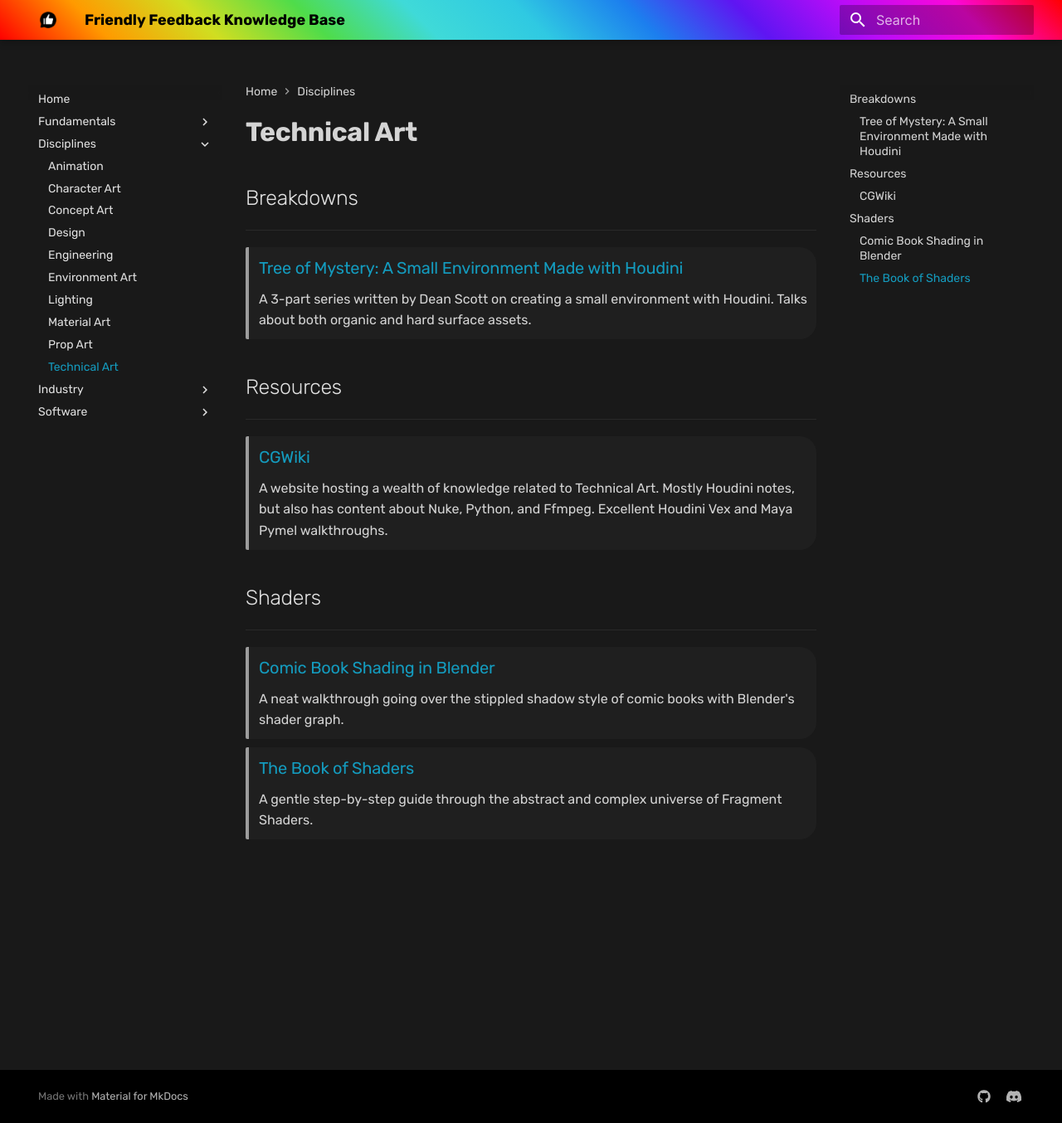
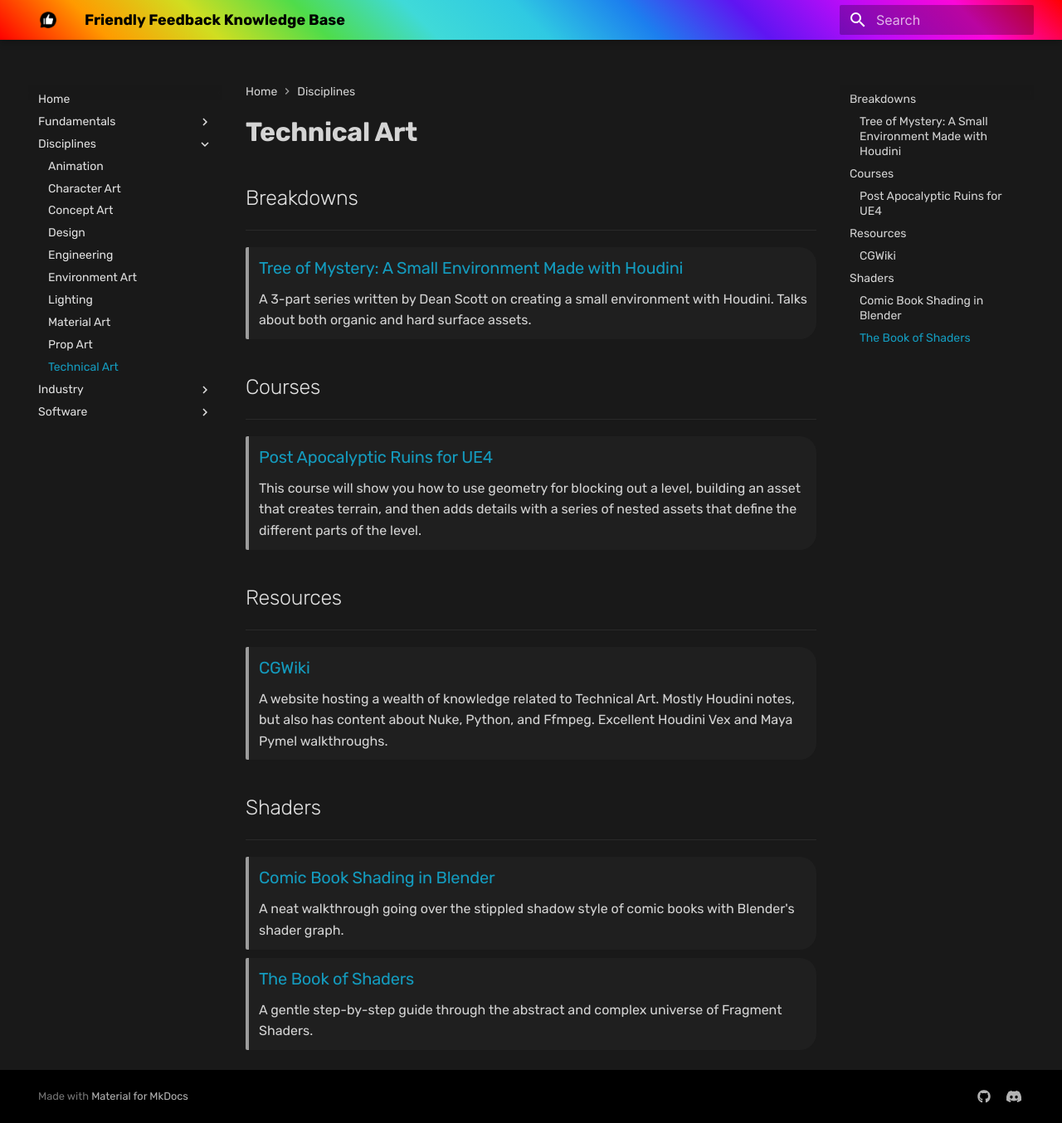
Before and after one commit to Zalek4/Friendly-Feedback-Knowledge-Base, an MkDocs documentation site: the page built from docs/disciplines/technical_art.md, in a window 1280 px wide and 1354 px high. Shown: the whole window at 83% size. Built offline with MkDocs 1.6.1 and Material for MkDocs 9.7.7, drawn with Linux system fonts in a browser that asks for light colours.

```diff
--- a/docs/disciplines/technical_art.md
+++ b/docs/disciplines/technical_art.md
@@ -6,6 +6,14 @@ ___
 > ### [Tree of Mystery: A Small Environment Made with Houdini](https://www.artstation.com/dean_scott/blog)
 A 3-part series written by Dean Scott on creating a small environment with Houdini. Talks about both organic and hard surface assets.
 <!-- -->
+
+## Courses
+___
+
+> ### [Post Apocalyptic Ruins for UE4](https://www.sidefx.com/tutorials/post-apocalyptic-ruins-for-ue4/?fbclid=IwAR27ebzgxGUnss2QwEZjLh9hFKLIHyrRklTEzQ5VEMX62tOCxLaYAwexFfo)
+This course will show you how to use geometry for blocking out a level, building an asset that creates terrain, and then adds details with a series of nested assets that define the different parts of the level.
+<!-- -->
+
 
 
 ## Resources
```
Also changed, not shown: docs/disciplines/design.md (+8 -0 lines), docs/index.md (+1 -1 lines), resources_official.json (+12 -0 lines).
